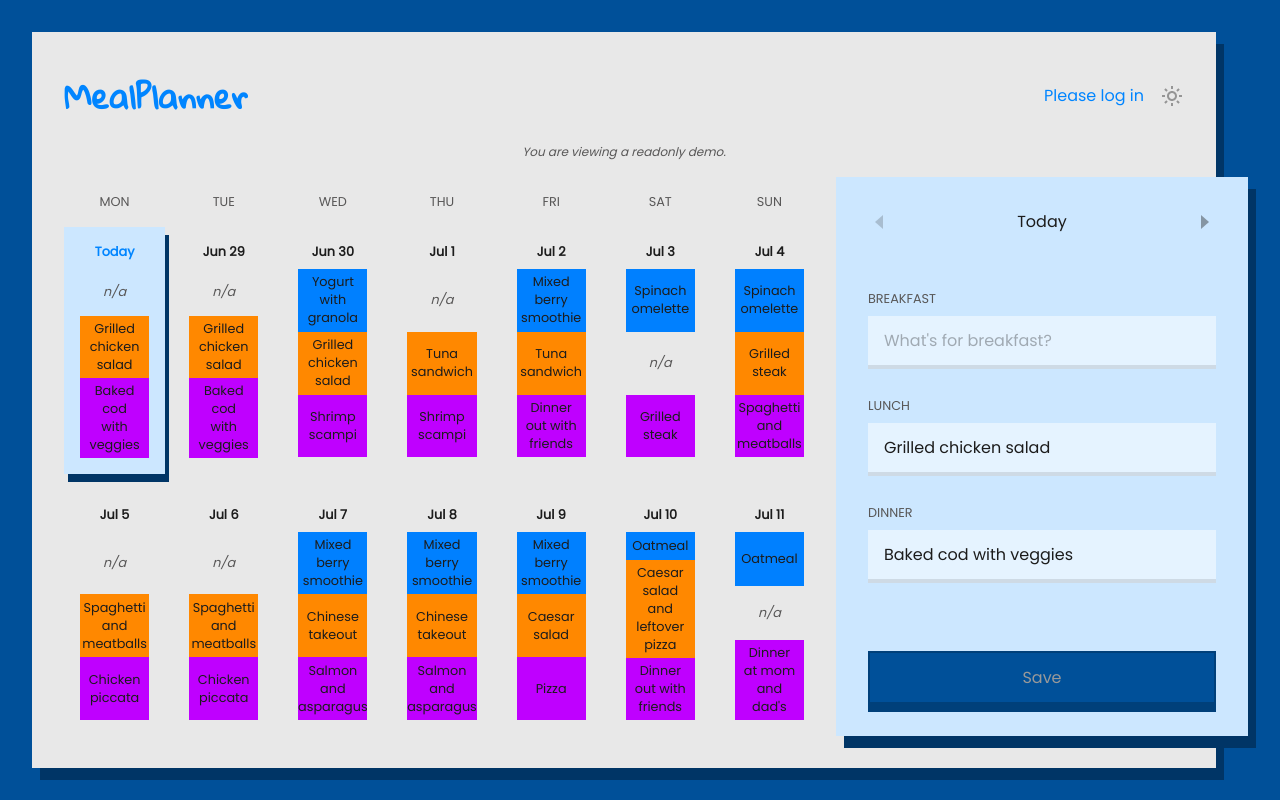
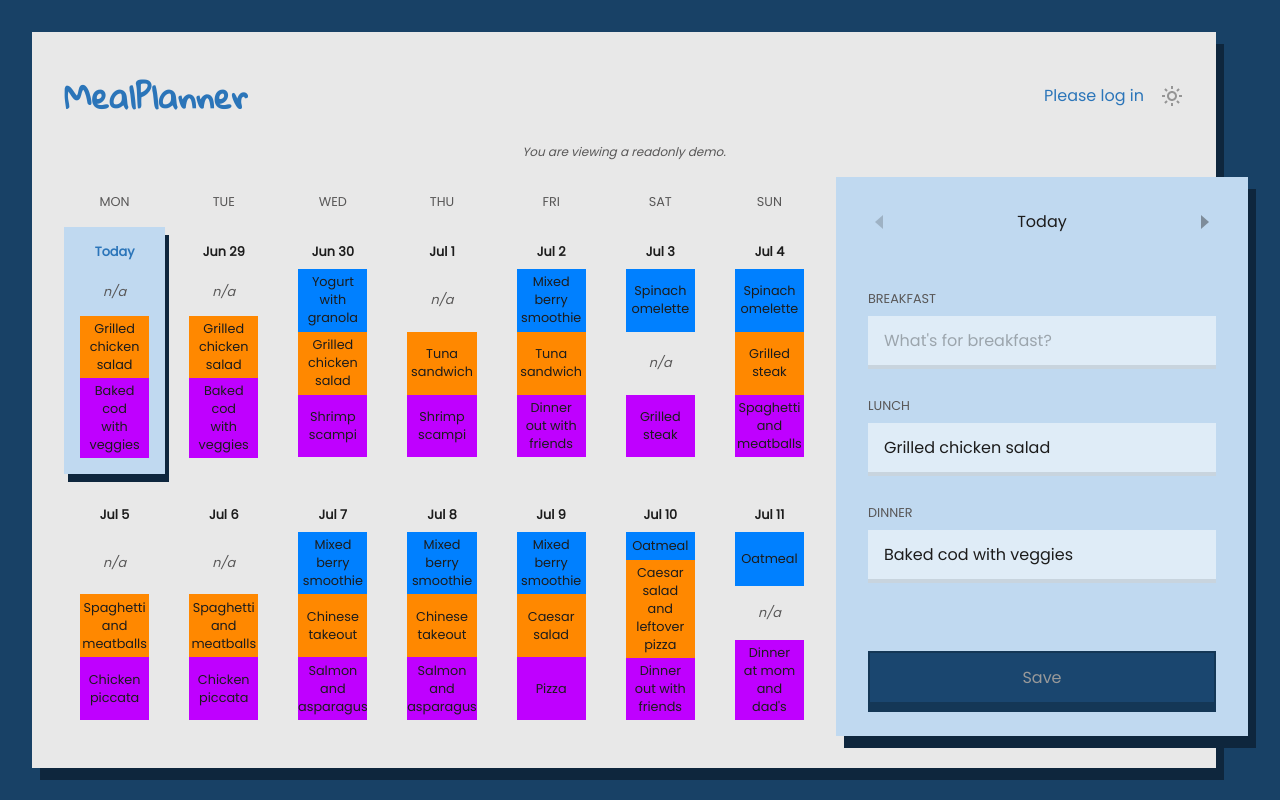
Before and after one commit to msandula12/meal-planner-client, a React (Create React App) app: page /schedule-demo in a window 1280 px wide. Built offline with nearby package versions, Linux system fonts and the light colour scheme; no server answers.

Commit message:
chore: new primary color

```diff
--- a/src/styles/variables.scss
+++ b/src/styles/variables.scss
@@ -4,13 +4,13 @@
 /* Light mode */
 :root {
   // General colors
-  --accentColor: #0085ff;
-  --accentColorDark: #{darken(#0085ff, 10%)};
-  --bgColor: #{darken(#0085ff, 20%)};
-  --bgColorDark: #{darken(#0085ff, 30%)};
+  --accentColor: #2b75b9;
+  --accentColorDark: #{darken(#2b75b9, 10%)};
+  --bgColor: #{darken(#2b75b9, 20%)};
+  --bgColorDark: #{darken(#2b75b9, 30%)};
   --fgColor: #e8e8e8;
-  --primaryColor: #{lighten(#0085ff, 40%)};
-  --primaryColorDark: #{lighten(#0085ff, 30%)};
+  --primaryColor: #{lighten(#2b75b9, 40%)};
+  --primaryColorDark: #{lighten(#2b75b9, 30%)};
   --shadowColor: rgba(0, 0, 0, 0.4);
   // Font colors
   --fontColorBody: #1c1c1c;
@@ -19,13 +19,13 @@
   /* Dark mode */
   .dark {
     // General colors
-    --accentColor: #0085ff;
-    --accentColorDark: #{darken(#0085ff, 10%)};
-    --bgColor: #{darken(#0085ff, 40%)};
-    --bgColorDark: #{darken(#0085ff, 50%)};
+    --accentColor: #2b75b9;
+    --accentColorDark: #{darken(#2b75b9, 10%)};
+    --bgColor: #{darken(#2b75b9, 40%)};
+    --bgColorDark: #{darken(#2b75b9, 50%)};
     --fgColor: #1c1c1c;
-    --primaryColor: #{darken(#0085ff, 20%)};
-    --primaryColorDark: #{darken(#0085ff, 30%)};
+    --primaryColor: #{darken(#2b75b9, 20%)};
+    --primaryColorDark: #{darken(#2b75b9, 30%)};
     --shadowColor: rgba(255, 255, 255, 0.1);
     // Font colors
     --fontColorBody: #e8e8e8;
```
